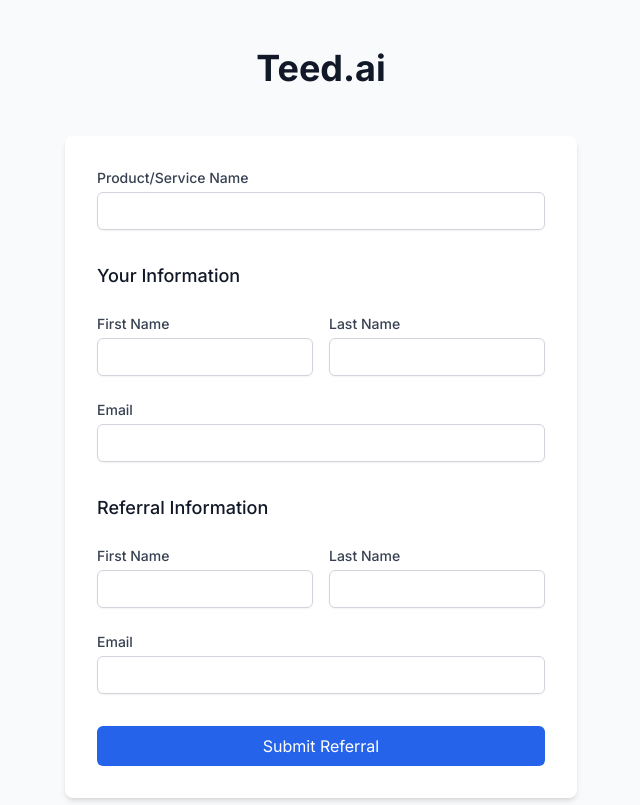
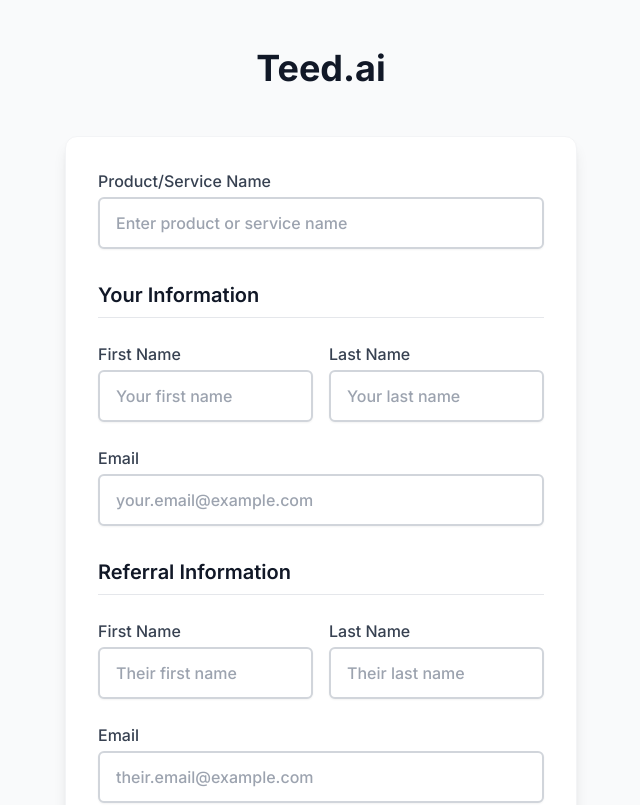
Before and after one commit to landaca/teed-app1, a Next.js app: page / in a window 1280 px wide. Shown: the top 805 px of the page, without its empty margins (319-959 px from the left). Built offline with nearby package versions, Linux system fonts and the light colour scheme.

Commit message:
Added Google Sheets integration

```diff
--- /dev/null
+++ b/app/api/referrals/route.ts
@@ -0,0 +1,57 @@
+// app/api/referrals/route.ts
+import { google } from 'googleapis';
+import { NextResponse } from 'next/server';
+
+const auth = new google.auth.GoogleAuth({
+  credentials: {
+    client_email: process.env.GOOGLE_CLIENT_EMAIL,
+    private_key: process.env.GOOGLE_PRIVATE_KEY?.replace(/\\n/g, '\n'),
+  },
+  scopes: ['https://www.googleapis.com/auth/spreadsheets'],
+});
+
+const sheets = google.sheets({ version: 'v4', auth });
+
+export async function POST(request: Request) {
+  try {
+    const body = await request.json();
+    console.log('Received submission:', body);
+
+    // Format data for Google Sheets
+    const row = [
+      new Date().toISOString(), // Timestamp
+      body.productName,
+      body.referrer.firstName,
+      body.referrer.lastName,
+      body.referrer.email,
+      body.referee.firstName,
+      body.referee.lastName,
+      body.referee.email,
+      'Pending' // Status
+    ];
+
+    // Append to Google Sheet
+    const response = await sheets.spreadsheets.values.append({
+      spreadsheetId: process.env.GOOGLE_SHEET_ID,
+      range: 'Sheet1!A:I', // Update if your sheet name is different
+      valueInputOption: 'USER_ENTERED',
+      requestBody: {
+        values: [row],
+      },
+    });
+
+    console.log('Google Sheets Response:', response.data);
+
+    return NextResponse.json({
+      success: true,
+      message: 'Referral submitted successfully'
+    }, { status: 201 });
+
+  } catch (error: any) {
+    console.error('Submission error:', error);
+    return NextResponse.json({
+      success: false,
+      message: error.message || 'Failed to submit referral'
+    }, { status: 500 });
+  }
+}
--- a/app/globals.css
+++ b/app/globals.css
@@ -1,3 +1,11 @@
 @tailwind base;
 @tailwind components;
 @tailwind utilities;
+@keyframes fadeIn {
+    from { opacity: 0; transform: translateY(-10px); }
+    to { opacity: 1; transform: translateY(0); }
+  }
+
+  .animate-fade-in {
+    animation: fadeIn 0.5s ease-out;
+  }
--- /dev/null
+++ b/components/Alert.tsx
@@ -0,0 +1,20 @@
+// components/Alert.tsx
+export function SuccessMessage() {
+  return (
+    <div className="bg-green-50 border border-green-200 rounded-lg p-4">
+      <div className="flex items-center">
+        <div className="flex-shrink-0">
+          <svg className="h-5 w-5 text-green-400" viewBox="0 0 20 20" fill="currentColor">
+            <path fillRule="evenodd" d="M10 18a8 8 0 100-16 8 8 0 000 16zm3.707-9.293a1 1 0 00-1.414-1.414L9 10.586 7.707 9.293a1 1 0 00-1.414 1.414l2 2a1 1 0 001.414 0l4-4z" clipRule="evenodd" />
+          </svg>
+        </div>
+        <div className="ml-3">
+          <h3 className="text-sm font-medium text-green-800">Success!</h3>
+          <div className="mt-2 text-sm text-green-700">
+            <p>Your referral has been submitted successfully.</p>
+          </div>
+        </div>
+      </div>
+    </div>
+  );
+}
--- a/components/ReferralSubmissionForm.tsx
+++ b/components/ReferralSubmissionForm.tsx
@@ -1,4 +1,5 @@
-"use client"
+// components/ReferralSubmissionForm.tsx
+'use client';
 
 import React, { useState } from 'react';
 
@@ -16,8 +17,7 @@
   };
 }
 
-export default function ReferralSubmissionForm() {
-  const [formData, setFormData] = useState<FormData>({
+const initialFormData: FormData = {
   productName: '',
   referrer: {
     firstName: '',
@@ -29,108 +29,161 @@
     lastName: '',
     email: ''
   }
+};
+
+const inputClasses = "mt-1 block w-full px-4 py-3 rounded-md border-2 border-gray-300 shadow-sm focus:border-blue-500 focus:ring-2 focus:ring-blue-200 placeholder-gray-400 bg-white text-gray-900 text-base transition-colors duration-200";
+
+export default function ReferralSubmissionForm() {
+  const [formData, setFormData] = useState<FormData>(initialFormData);
+  const [isSubmitting, setIsSubmitting] = useState(false);
+  const [submitStatus, setSubmitStatus] = useState<'idle' | 'success' | 'error'>('idle');
+  const [errorMessage, setErrorMessage] = useState('');
+
+  const handleSubmit = async (e: React.FormEvent) => {
+    e.preventDefault();
+    setIsSubmitting(true);
+    setSubmitStatus('idle');
+    setErrorMessage('');
+
+    try {
+      const response = await fetch('/api/referrals', {
+        method: 'POST',
+        headers: {
+          'Content-Type': 'application/json',
+        },
+        body: JSON.stringify(formData),
       });
 
-  const handleSubmit = (e: React.FormEvent) => {
-    e.preventDefault();
-    console.log('Form submitted:', formData);
-    // Here we would typically send the data to an API
+      const data = await response.json();
+
+      if (!response.ok) {
+        throw new Error(data.message || 'Failed to submit referral');
+      }
+
+      setSubmitStatus('success');
+      setFormData(initialFormData);
+      setTimeout(() => setSubmitStatus('idle'), 5000);
+
+    } catch (err) {
+      setSubmitStatus('error');
+      setErrorMessage(err instanceof Error ? err.message : 'Failed to submit referral');
+    } finally {
+      setIsSubmitting(false);
+    }
   };
 
-  const handleChange = (section: keyof FormData | 'referrer' | 'referee', field: string | null, value: string) => {
+  const handleChange = (section: string, field: string | null, value: string) => {
     setFormData(prev => ({
       ...prev,
-      [section]: field
-        ? {
-            ...prev[section as 'referrer' | 'referee'],
+      [section]: field ? {
+        ...prev[section as keyof typeof prev],
         [field]: value
-          }
-        : value
+      } : value
     }));
   };
 
   return (
-    <form onSubmit={handleSubmit} className="max-w-lg mx-auto space-y-8 bg-white p-8 rounded-lg shadow-md">
+    <div className="max-w-lg mx-auto">
+      {submitStatus === 'success' && (
+        <div className="mb-4 p-4 bg-green-50 border border-green-200 rounded-lg">
+          <p className="text-green-800">Referral submitted successfully!</p>
+        </div>
+      )}
+
+      {submitStatus === 'error' && (
+        <div className="mb-4 p-4 bg-red-50 border border-red-200 rounded-lg">
+          <p className="text-red-800">{errorMessage}</p>
+        </div>
+      )}
+
+      <form onSubmit={handleSubmit} className="space-y-8 bg-white p-8 rounded-xl shadow-lg border border-gray-100">
         <div>
-        <label className="block text-sm font-medium text-gray-700">
+          <label className="block text-base font-medium text-gray-700 mb-1">
             Product/Service Name
             <input
               type="text"
               value={formData.productName}
               onChange={(e) => handleChange('productName', null, e.target.value)}
-            className="mt-1 block w-full rounded-md border border-gray-300 px-3 py-2 shadow-sm focus:border-blue-500 focus:outline-none focus:ring-1 focus:ring-blue-500"
+              className={inputClasses}
+              placeholder="Enter product or service name"
               required
             />
           </label>
         </div>
 
         <div className="space-y-6">
-        <h3 className="text-lg font-medium text-gray-900">Your Information</h3>
+          <h3 className="text-xl font-semibold text-gray-900 border-b pb-2">Your Information</h3>
           <div className="grid grid-cols-2 gap-4">
-          <label className="block text-sm font-medium text-gray-700">
+            <label className="block text-base font-medium text-gray-700">
               First Name
               <input
                 type="text"
                 value={formData.referrer.firstName}
                 onChange={(e) => handleChange('referrer', 'firstName', e.target.value)}
-              className="mt-1 block w-full rounded-md border border-gray-300 px-3 py-2 shadow-sm focus:border-blue-500 focus:outline-none focus:ring-1 focus:ring-blue-500"
+                className={inputClasses}
+                placeholder="Your first name"
                 required
               />
             </label>
-          <label className="block text-sm font-medium text-gray-700">
+            <label className="block text-base font-medium text-gray-700">
               Last Name
               <input
                 type="text"
                 value={formData.referrer.lastName}
                 onChange={(e) => handleChange('referrer', 'lastName', e.target.value)}
-              className="mt-1 block w-full rounded-md border border-gray-300 px-3 py-2 shadow-sm focus:border-blue-500 focus:outline-none focus:ring-1 focus:ring-blue-500"
+                className={inputClasses}
+                placeholder="Your last name"
                 required
               />
             </label>
           </div>
-        <label className="block text-sm font-medium text-gray-700">
+          <label className="block text-base font-medium text-gray-700">
             Email
             <input
               type="email"
               value={formData.referrer.email}
               onChange={(e) => handleChange('referrer', 'email', e.target.value)}
-            className="mt-1 block w-full rounded-md border border-gray-300 px-3 py-2 shadow-sm focus:border-blue-500 focus:outline-none focus:ring-1 focus:ring-blue-500"
+              className={inputClasses}
+              placeholder="your.email@example.com"
               required
             />
           </label>
         </div>
 
         <div className="space-y-6">
-        <h3 className="text-lg font-medium text-gray-900">Referral Information</h3>
+          <h3 className="text-xl font-semibold text-gray-900 border-b pb-2">Referral Information</h3>
           <div className="grid grid-cols-2 gap-4">
-          <label className="block text-sm font-medium text-gray-700">
+            <label className="block text-base font-medium text-gray-700">
               First Name
               <input
                 type="text"
                 value={formData.referee.firstName}
                 onChange={(e) => handleChange('referee', 'firstName', e.target.value)}
-              className="mt-1 block w-full rounded-md border border-gray-300 px-3 py-2 shadow-sm focus:border-blue-500 focus:outline-none focus:ring-1 focus:ring-blue-500"
+                className={inputClasses}
+                placeholder="Their first name"
                 required
               />
             </label>
-          <label className="block text-sm font-medium text-gray-700">
+            <label className="block text-base font-medium text-gray-700">
               Last Name
               <input
                 type="text"
                 value={formData.referee.lastName}
                 onChange={(e) => handleChange('referee', 'lastName', e.target.value)}
-              className="mt-1 block w-full rounded-md border border-gray-300 px-3 py-2 shadow-sm focus:border-blue-500 focus:outline-none focus:ring-1 focus:ring-blue-500"
+                className={inputClasses}
+                placeholder="Their last name"
                 required
               />
             </label>
           </div>
-        <label className="block text-sm font-medium text-gray-700">
+          <label className="block text-base font-medium text-gray-700">
             Email
             <input
               type="email"
               value={formData.referee.email}
               onChange={(e) => handleChange('referee', 'email', e.target.value)}
-            className="mt-1 block w-full rounded-md border border-gray-300 px-3 py-2 shadow-sm focus:border-blue-500 focus:outline-none focus:ring-1 focus:ring-blue-500"
+              className={inputClasses}
+              placeholder="their.email@example.com"
               required
             />
           </label>
@@ -138,10 +191,12 @@
 
         <button
           type="submit"
-        className="w-full bg-blue-600 text-white py-2 px-4 rounded-md hover:bg-blue-700 focus:outline-none focus:ring-2 focus:ring-blue-500 focus:ring-offset-2 transition-colors"
+          disabled={isSubmitting}
+          className="w-full bg-blue-600 text-white py-3 px-4 rounded-md hover:bg-blue-700 focus:outline-none focus:ring-2 focus:ring-blue-500 focus:ring-offset-2 text-lg font-medium transition-colors duration-200 disabled:bg-blue-400"
         >
-        Submit Referral
+          {isSubmitting ? 'Submitting...' : 'Submit Referral'}
         </button>
       </form>
+    </div>
   );
 }
```
Also changed, not shown: package.json (+6 -1 lines), tsconfig.json (+35 -4 lines), 2 other files (tests, documents, lock files or other folders). Lines whose indentation alone changed are shown as unchanged.
